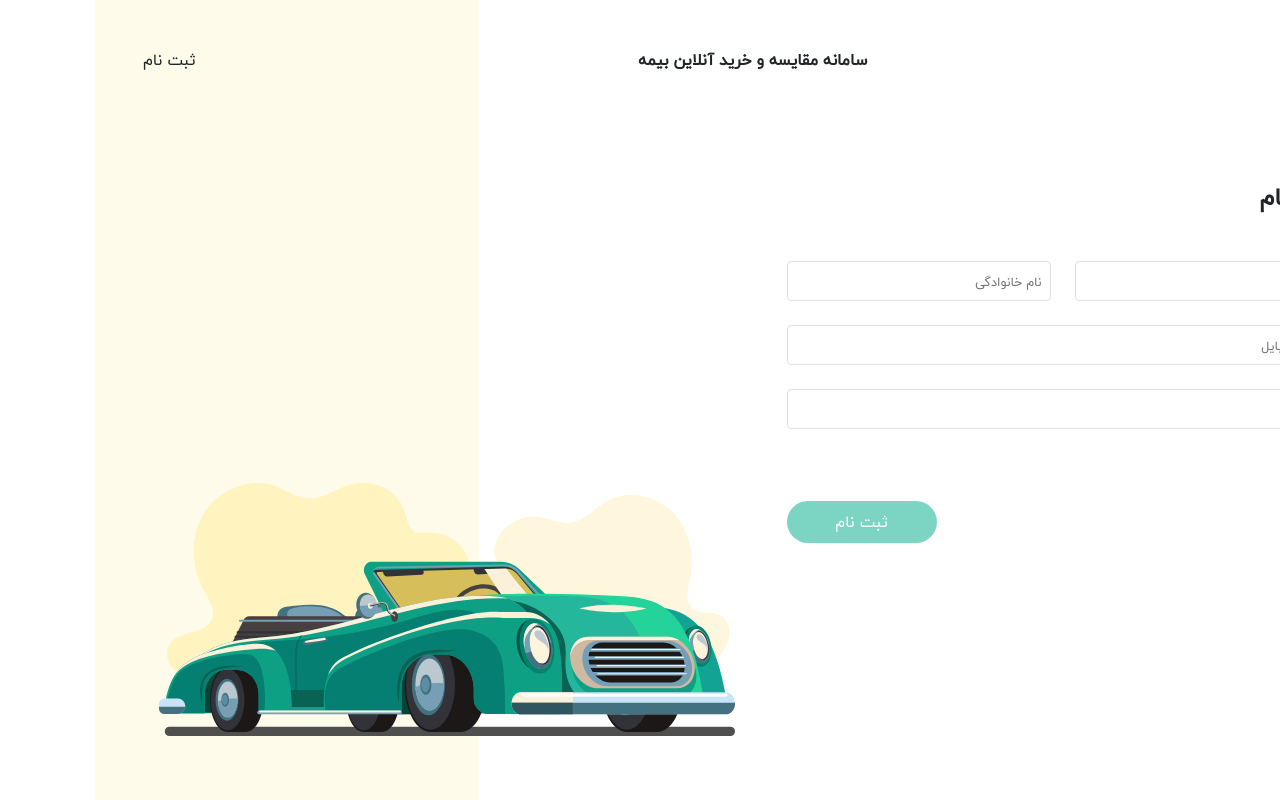
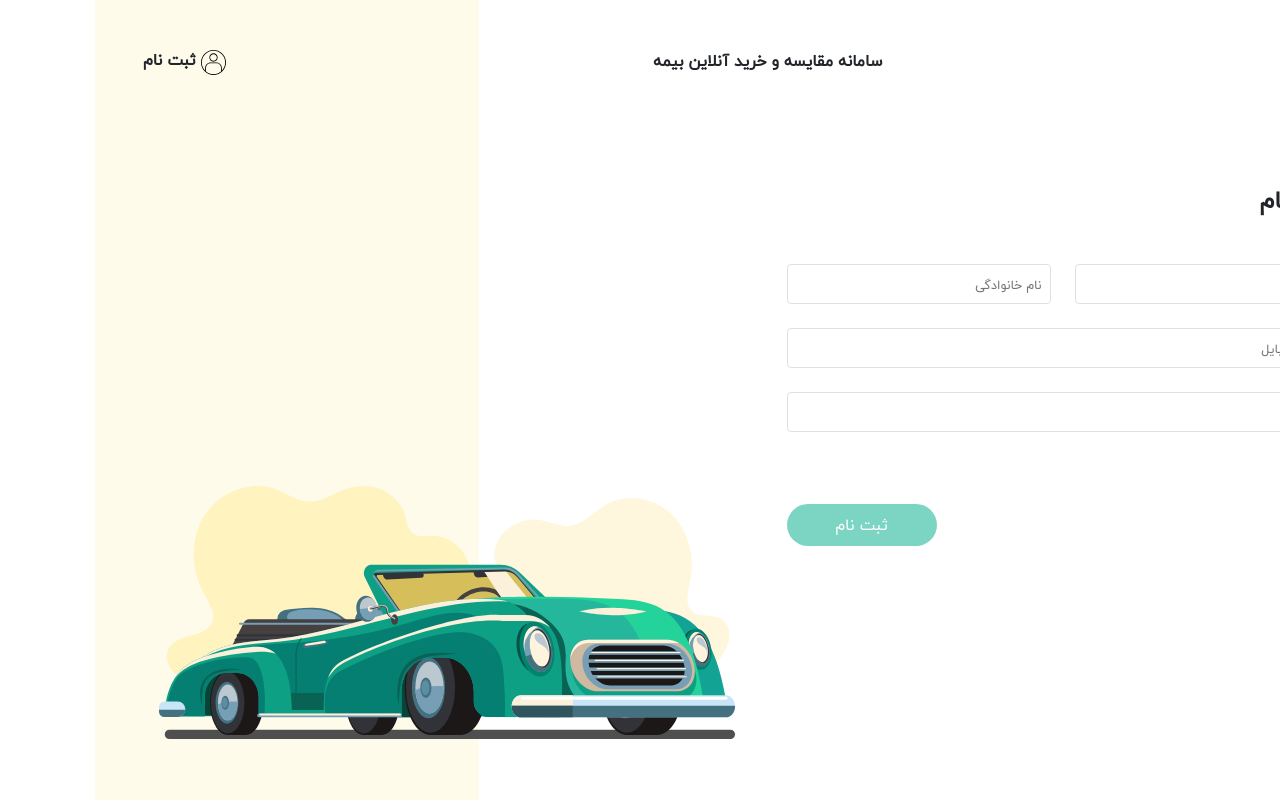
Before and after one commit to mobinHor/azkitest, a React (Create React App) app: page / in a window 1280 px wide. Built offline with nearby package versions, Linux system fonts and the light colour scheme.

Commit message:
create translator and add userName translator in it

```diff
--- a/src/components/layout/Navbar.js
+++ b/src/components/layout/Navbar.js
@@ -1,22 +1,16 @@
 import React from 'react'
 import logo from '../../assets/icons/logo.svg'
+import userIcon from '../../assets/icons/user.svg'
+import { TransUserName } from '../../handlers/Translators'
 
 const Navbar = ({userInfo}) => {
-
-    const TransUserName = ()=>{
-        if(userInfo){
-            return userInfo.name + ' ' + userInfo.lname
-        }else{
-            return ''
-        }
-    }
 
     return (
         <nav id="Navbar">
             <ul className='d-flex align-items-center justify-content-between p-5'>
                 <li><img alt="ازکی" src={logo}/></li>
                 <li className='font-weight-bold d-none d-md-block'>سامانه مقایسه و خرید آنلاین بیمه</li>
-                <li>{userInfo ? TransUserName() : 'ثبت نام'}</li>
+                <li className='font-weight-bold'><img alt="" style={{width:'25px'}} src={userIcon}/> {userInfo ? TransUserName(userInfo) : 'ثبت نام'}</li>
             </ul>
         </nav>
     )
--- /dev/null
+++ b/src/handlers/Translators.js
@@ -0,0 +1,8 @@
+
+export const TransUserName = (userInfo)=>{
+    if(userInfo){
+        return userInfo.name + ' ' + userInfo.lname
+    }else{
+        return ''
+    }
+}
```
